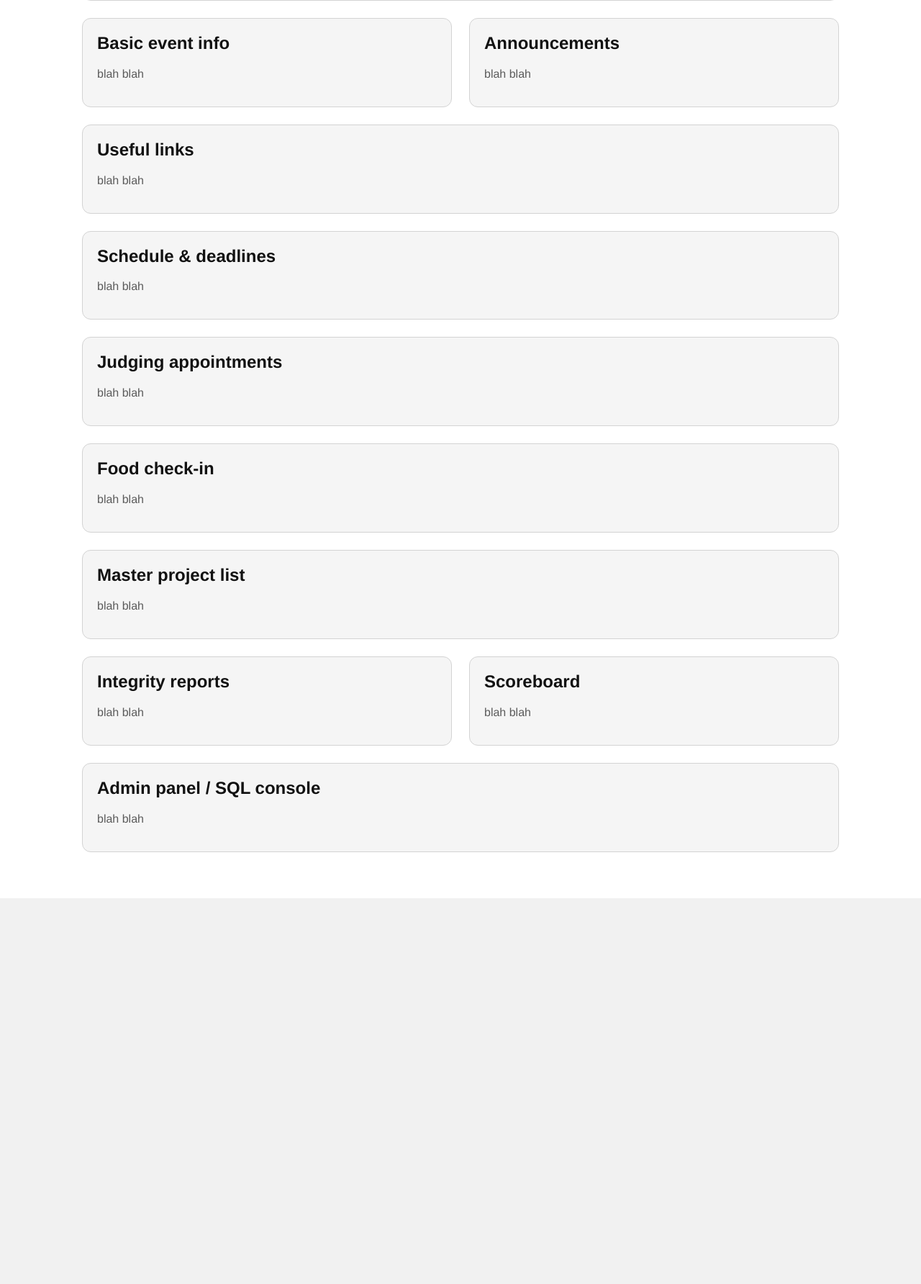
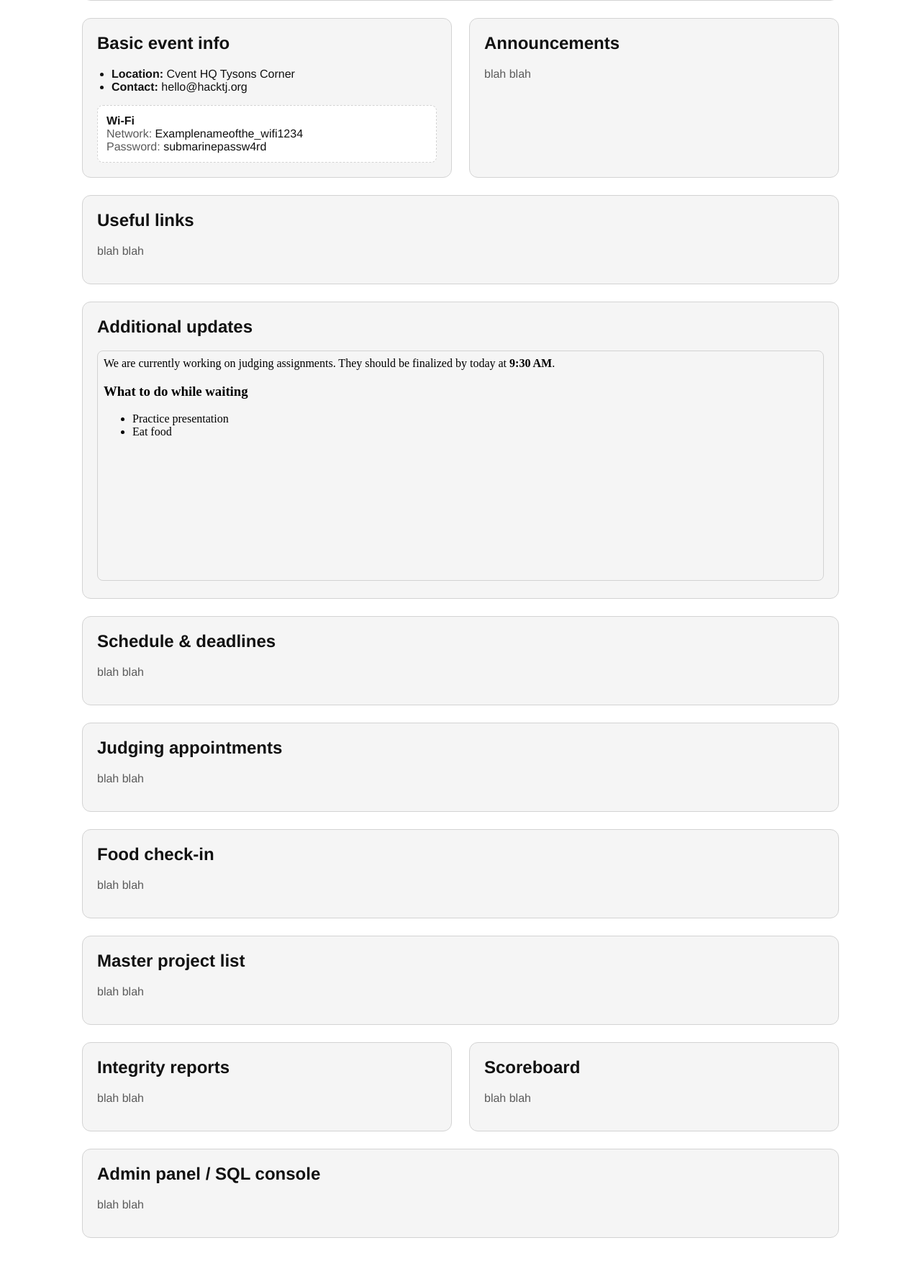
Before and after one commit to HackTJ/judging26, a Django app: page / in a window 1280 px wide. Shown: the part 268-2052 px from the top of the page at 72% size. Before the commit the page ends 1516 px from the top, so only its background shows below. Run offline with Django 5.2, Linux system fonts and the light colour scheme; a user stored in the database is signed in; data comes from the database, SQL or seed files in the repository; both versions use the stored data as it was after the commit.

Commit message:
added presentaions and the dashboard is like way less bad

```diff
--- a/accounts/views.py
+++ b/accounts/views.py
@@ -16,6 +16,7 @@ from core.models import (
   Project,
   ScheduleItem,
   ScoreRecord,
+  SiteContent,
   UsefulLink,
 )
 from .models import User
@@ -108,6 +109,7 @@ def dashboard(request):
   user: User = request.user
   team = getattr(user, "team_profile", None)
   project = getattr(team, "project", None) if team else None
+  site_content = SiteContent.objects.first()
   presentation = getattr(project, "presentation", None) if project else None
   presentation_embed_url = _presentation_embed_url(presentation)
 
@@ -163,6 +165,7 @@ def dashboard(request):
     "schedule_items": schedule_items,
     "useful_links": useful_links,
     "announcements": announcements,
+    "site_content": site_content,
     "team": team,
     "project": project,
     "presentation": presentation,
--- a/core/admin.py
+++ b/core/admin.py
@@ -3,6 +3,7 @@ from .models import (
   Team,
   Project,
   UsefulLink,
+  SiteContent,
   ScheduleItem,
   FormDefinition,
   FormSubmission,
@@ -33,6 +34,11 @@ class ProjectAdmin(admin.ModelAdmin):
 class UsefulLinkAdmin(admin.ModelAdmin):
   list_display = ("title", "audience", "is_active")
   list_filter = ("audience", "is_active")
+
+
+@admin.register(SiteContent)
+class SiteContentAdmin(admin.ModelAdmin):
+  list_display = ("wifi_name", "updated_at")
 
 
 @admin.register(ScheduleItem)
--- a/core/models.py
+++ b/core/models.py
@@ -147,6 +147,50 @@ class UsefulLink(TimeStampedModel):
 
   def __str__(self):
     return self.title
+
+
+class SiteContent(TimeStampedModel):
+  wifi_name = models.CharField(max_length=128, blank=True)
+  wifi_password = models.CharField(max_length=128, blank=True)
+  additional_all = models.FileField(
+    upload_to="site_content/",
+    blank=True,
+    null=True,
+    help_text="HTML file shown to all roles.",
+  )
+  additional_team = models.FileField(
+    upload_to="site_content/",
+    blank=True,
+    null=True,
+    help_text="HTML file shown to student/team accounts.",
+  )
+  additional_judge = models.FileField(
+    upload_to="site_content/",
+    blank=True,
+    null=True,
+    help_text="HTML file shown to judge accounts.",
+  )
+  additional_hacktj = models.FileField(
+    upload_to="site_content/",
+    blank=True,
+    null=True,
+    help_text="HTML file shown to HackTJ team accounts.",
+  )
+  additional_admin = models.FileField(
+    upload_to="site_content/",
+    blank=True,
+    null=True,
+    help_text="HTML file shown to admin accounts.",
+  )
+  additional_volunteer = models.FileField(
+    upload_to="site_content/",
+    blank=True,
+    null=True,
+    help_text="HTML file shown to volunteer accounts.",
+  )
+
+  def __str__(self):
+    return "Site content"
 
 
 class ScheduleItem(TimeStampedModel):
--- /dev/null
+++ b/media/site_content/index_23z7skg.html
@@ -0,0 +1,8 @@
+<div>
+  <p>We are currently working on judging assignments. They should be finalized by today at <strong>9:30 AM</strong>.</p>
+  <h3>What to do while waiting</h3>
+  <ul>
+    <li>Practice presentation</li>
+    <li>Eat food</li>
+  </ul>
+</div>
--- a/templates/dashboard.html
+++ b/templates/dashboard.html
@@ -23,7 +23,20 @@
   <div class="grid two">
     <section class="card">
       <h2>Basic event info</h2>
-      <p class="muted">blah blah</p>
+      <ul style="margin:0; padding-left:1.25rem;">
+        {% for item in basic_event_info %}
+          <li><strong>{{ item.label }}:</strong> {{ item.value }}</li>
+        {% endfor %}
+      </ul>
+      {% if site_content and site_content.wifi_name %}
+        <div style="margin-top:1rem; padding:0.75rem; border:1px dashed #d3d3d3; border-radius:0.5rem; background:#fff;">
+          <strong>Wi‑Fi</strong>
+          <div><span class="muted">Network:</span> {{ site_content.wifi_name }}</div>
+          {% if site_content.wifi_password %}
+            <div><span class="muted">Password:</span> {{ site_content.wifi_password }}</div>
+          {% endif %}
+        </div>
+      {% endif %}
     </section>
 
     <section class="card">
@@ -36,6 +49,76 @@
     <h2>Useful links</h2>
     <p class="muted">blah blah</p>
   </section>
+
+  {% if site_content %}
+    <section class="card">
+      <h2>Additional updates</h2>
+      {% if site_content.additional_all %}
+        <iframe
+          title="Additional updates"
+          src="{{ site_content.additional_all.url }}"
+          style="width:100%; height:320px; border:1px solid #d3d3d3; border-radius:0.5rem;"
+        ></iframe>
+      {% else %}
+        <p class="muted">No additional updates right now.</p>
+      {% endif %}
+    </section>
+
+    {% if role == "team" and site_content.additional_team %}
+      <section class="card">
+        <h2>Team updates</h2>
+        <iframe
+          title="Team updates"
+          src="{{ site_content.additional_team.url }}"
+          style="width:100%; height:320px; border:1px solid #d3d3d3; border-radius:0.5rem;"
+        ></iframe>
+      </section>
+    {% endif %}
+
+    {% if role == "judge" and site_content.additional_judge %}
+      <section class="card">
+        <h2>Judge updates</h2>
+        <iframe
+          title="Judge updates"
+          src="{{ site_content.additional_judge.url }}"
+          style="width:100%; height:320px; border:1px solid #d3d3d3; border-radius:0.5rem;"
+        ></iframe>
+      </section>
+    {% endif %}
+
+    {% if role == "hacktj" and site_content.additional_hacktj %}
+      <section class="card">
+        <h2>HackTJ team updates</h2>
+        <iframe
+          title="HackTJ team updates"
+          src="{{ site_content.additional_hacktj.url }}"
+          style="width:100%; height:320px; border:1px solid #d3d3d3; border-radius:0.5rem;"
+        ></iframe>
+      </section>
+    {% endif %}
+
+    {% if role == "admin" and site_content.additional_admin %}
+      <section class="card">
+        <h2>Admin updates</h2>
+        <iframe
+          title="Admin updates"
+          src="{{ site_content.additional_admin.url }}"
+          style="width:100%; height:320px; border:1px solid #d3d3d3; border-radius:0.5rem;"
+        ></iframe>
+      </section>
+    {% endif %}
+
+    {% if role == "volunteer" and site_content.additional_volunteer %}
+      <section class="card">
+        <h2>Volunteer updates</h2>
+        <iframe
+          title="Volunteer updates"
+          src="{{ site_content.additional_volunteer.url }}"
+          style="width:100%; height:320px; border:1px solid #d3d3d3; border-radius:0.5rem;"
+        ></iframe>
+      </section>
+    {% endif %}
+  {% endif %}
 
   <section class="card">
     <h2>Schedule &amp; deadlines</h2>
```
Also changed, not shown: media/site_content/index.html (added, +9 -0 lines), core/migrations/0006_sitecontent.py (added), db.sqlite3.
